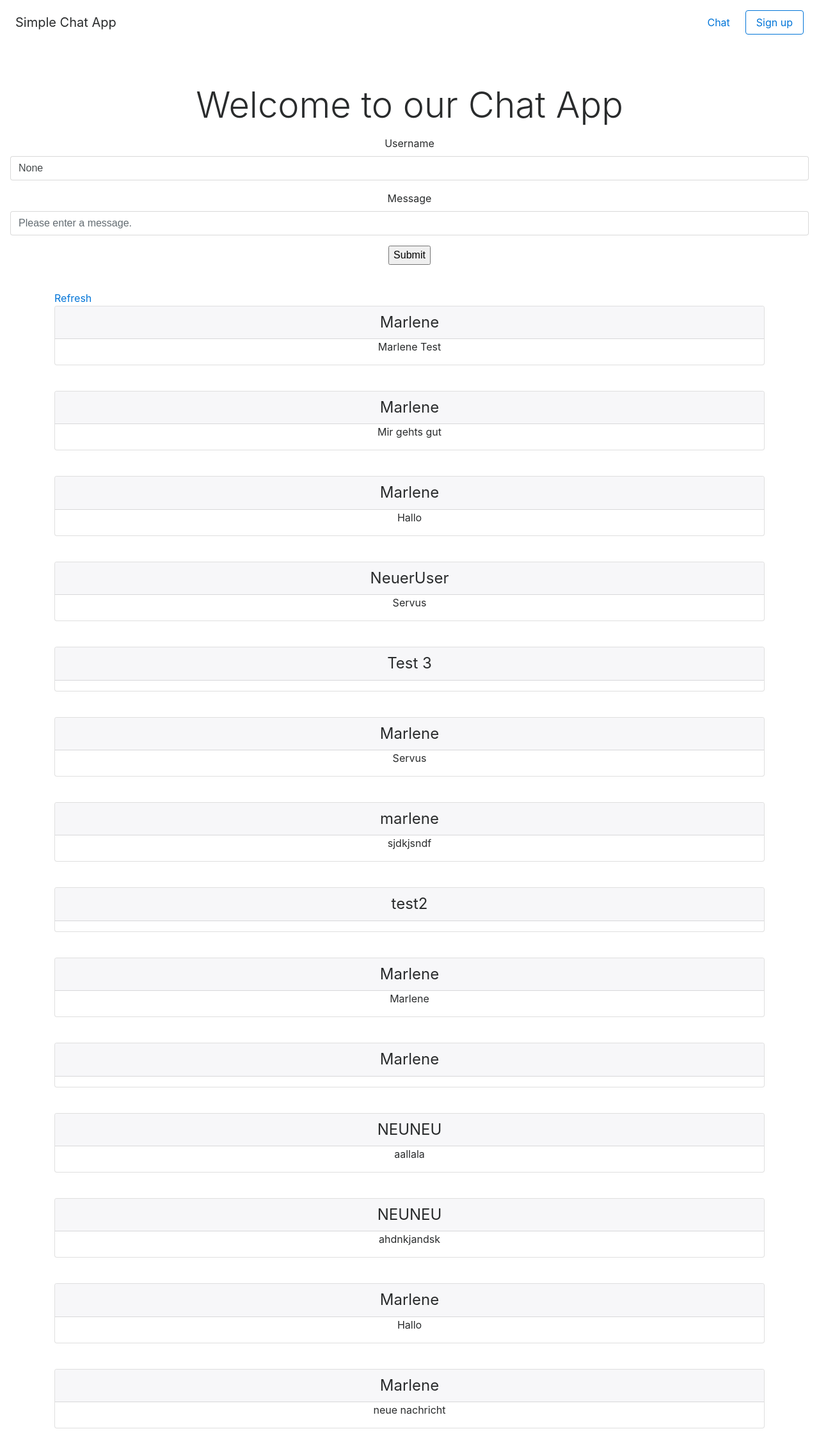
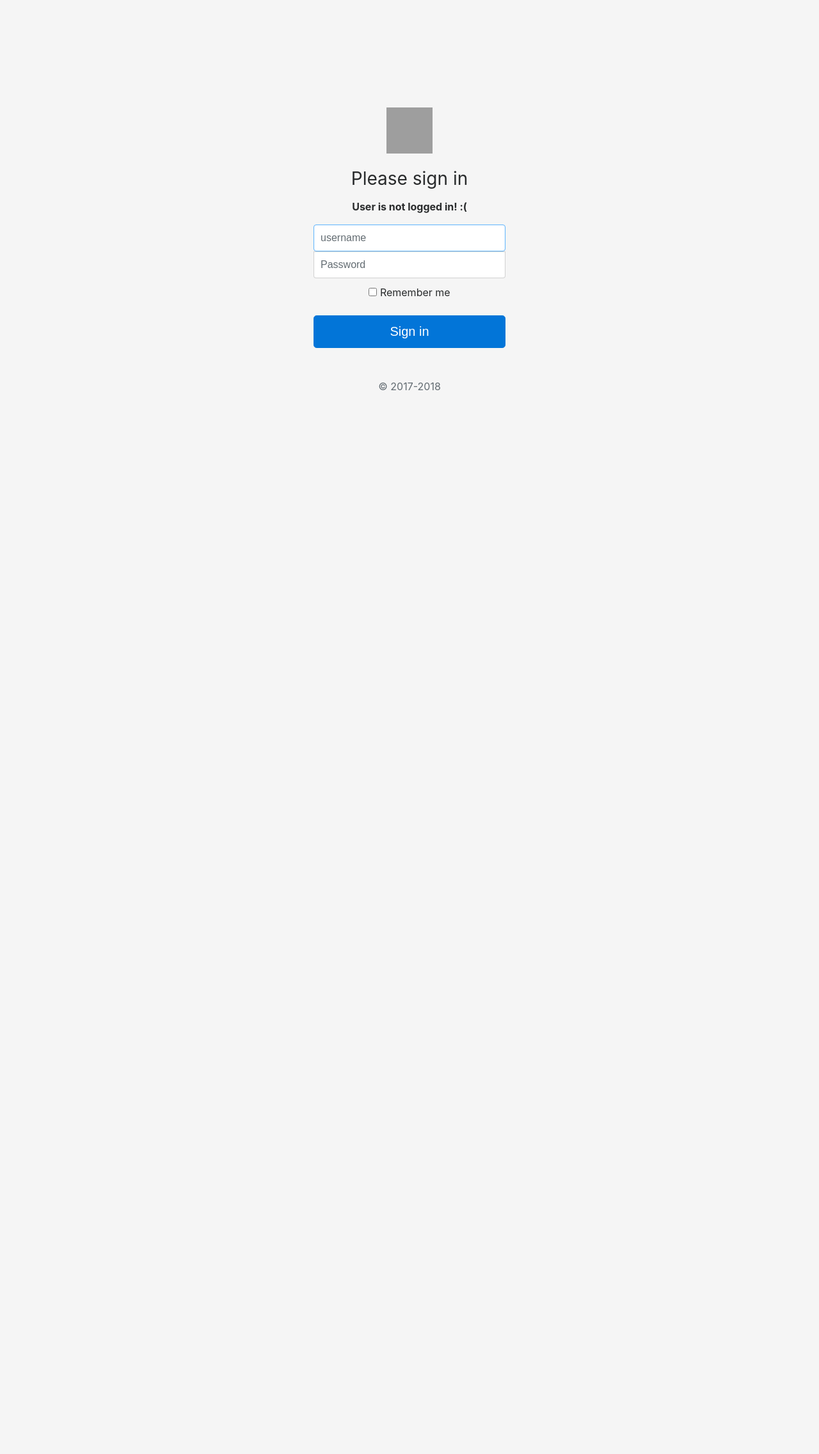
Before and after one commit to MarPi95/ChatApp_Marlene, a Flask app: page /chat in a window 1280 px wide. Shown: the whole page at 64% size. After the commit the page ends 610 px from the top, so only its background shows below. Run offline with Flask 2, Linux system fonts and the light colour scheme; data comes from the database, SQL or seed files in the repository; both versions use the stored data as it was before the commit; grey boxes are pictures that could not be loaded.

Commit message:
Lesson 20 - 3

```diff
--- a/main.py
+++ b/main.py
@@ -1,4 +1,5 @@
 import os
+import uuid
 from flask import Flask, render_template, request, make_response
 from flask_sqlalchemy import SQLAlchemy
 
@@ -10,14 +11,19 @@ webapp.config['SQLALCHEMY_TRACK_MODIFICATIONS'] = False
 db = SQLAlchemy(webapp)
 
 
+class User(db.Model):
+    id = db.Column(db.Integer, primary_key=True)
+    username = db.Column(db.String, unique=False, nullable=False)
+    password = db.Column(db.String, nullable=False)
+    messages = db.relationship('Message', backref='user', lazy=True) #one to many, 1 user mehrere Messages, lazyloading = erst wenn geladen und verwendet dann wird es geladen
+    session_token = db.Column(db.String, unique=True)
+
 class Message(db.Model):
     id = db.Column(db.Integer, primary_key=True)
-    username = db.Column(db.String, unique=False)
-    message = db.Column(db.String, unique=False)
-
+    message = db.Column(db.String, nullable=False)
+    user_id = db.Column(db.Integer, db.ForeignKey('user.id'), nullable=False)
 
 db.create_all()
-
 
 @webapp.route("/", methods=["GET"])
 def index():
@@ -25,35 +31,62 @@ def index():
 
     return render_template("index.html", username=username)
 
-
 @webapp.route("/login", methods=["Post"])
 def login():
     username = request.form.get("username")
+    password = request.form.get("password")
     remember_me = request.form.get("remember")
 
+    user_model = db.session.query(User).filter(User.username == username).first()
+    if not user_model:
+        user_model = User(username=username, password=password)
+        db.session.add(user_model)
+        db.session.commit()
+
+    if password != user_model.password:
+        return render_template("index.html", error="Wrong username/password! :(")
+    else:
+        session_token = str(uuid.uuid4())
+
+        user_model.session_token = session_token
+        db.session.commit()
+
     messages = Message.query.all()
-    response = make_response(render_template("chat.html", username=username, messages=messages))
+
+    response = make_response(render_template("chat.html", username=user_model.username, messages=messages))
     if remember_me:
-        response.set_cookie("remember_user", username)
+        response.set_cookie("remember_user", user_model.username)
     else:
         response.set_cookie("remember_user", "")
 
+    response.set_cookie("session_token", session_token, httponly=True, samesite='Strict')
     return response
 
+@webapp.route("/logout", methods=["GET"])
+def logout():
+    session_token = request.cookies.get("session_token")
+    response = make_response(render_template("index.html", error="User is not logged in."))
+    if session_token:
+        response.set_cookie("session_token", "")
+    return response
 
 @webapp.route("/chat", methods=["GET", "POST"])
 def chat():
+    session_token = request.cookies.get("session_token")
+
+    if not session_token:
+        return render_template("index.html", error="User is not logged in! :(")
     username = None
     if request.method == "POST":
-        username = request.form.get("username")
         message = request.form.get("message")
 
-        message_model = Message(username=username, message=message)
+        user_model = db.session.query(User).filter(User.session_token == session_token).one()
+        message_model = Message(user_id=user_model.id, message=message)
 
         db.session.add(message_model)
         db.session.commit()
-    else:
-        username = request.args.get("username")
+
+        username = user_model.username
 
     messages = Message.query.all()
 
@@ -62,17 +95,25 @@ def chat():
 
 @webapp.route("/delete", methods=["GET"])
 def delete():
+
+    session_token = request.cookies.get("session_token")
+
+    if not session_token:
+        return render_template("index.html", error="User is not logged in! :(")
+
+
     message_id = request.args.get("id")
 
     print("delete {}".format(message_id))
+    user_model = db.session.query(User).filter(User.session_token == session_token).one()
+    message_model = db.session.query(Message).filter(Message.id == message_id).first()
+    if message_id in user_model.messages:
+       db.session.delete(message_model)
+       db.session.commit()
 
-    db.session.query(Message).filter(Message.id == message_id).delete()
-    db.session.commit()
-
-    username = request.args.get("username")
     messages = Message.query.all()
 
-    return render_template("chat.html", username=username, messages=messages)
+    return render_template("chat.html", username=user_model.username, messages=messages)
 
 if __name__ == "__main__":
     webapp.run(use_reloader=True)
--- a/templates/chat.html
+++ b/templates/chat.html
@@ -9,8 +9,9 @@
     <div class="d-flex flex-column flex-md-row align-items-center p-3 px-md-4 mb-3 bg-white border-bottom box-shadow">
       <h5 class="my-0 mr-md-auto font-weight-normal">Simple Chat App</h5>
       <nav class="my-2 my-md-0 mr-md-3">
-        <a class="p-2 text-dark" href="#">Chat</a>
+        <a class="p-2 text-dark" href="/logout">Logout</a>
       </nav>
+        You are logged in as {{ username }}!
       <a class="btn btn-outline-primary" href="#">Sign up</a>
     </div>
 
@@ -42,13 +43,13 @@
         <div class="card-deck mb-3 text-center">
             <div class="card mb-4 box-shadow">
               <div class="card-header">
-                <h4 class="my-0 font-weight-normal">{{ msg.username }}</h4>
+                <h4 class="my-0 font-weight-normal">{{ msg.user.username }}</h4>
               </div>
               <div class="card-body">
                 <p>
                     {{ msg.message }}
-                    {% if msg.username == username %}
-                      <a class="btn btn-outline-primary" href="/delete?username={{ username }}&id={{msg.id}}">Delete</a>
+                    {% if msg.user.username == username %}
+                      <a class="btn btn-outline-primary" href="/delete?id={{msg.id}}">Delete</a>
                     {% endif %}
                 </p>
               </div>
--- a/templates/index.html
+++ b/templates/index.html
@@ -9,13 +9,17 @@
     <form action="/login" method="post" class="form-signin">
       <img class="mb-4" src="https://getbootstrap.com/docs/4.0/assets/brand/bootstrap-solid.svg" alt="" width="72" height="72">
       <h1 class="h3 mb-3 font-weight-normal">Please sign in</h1>
+
+      {% if error %}
+      <p><b>{{error}}</b></p>
+      {% endif %}
+
       <label for="username" class="sr-only">Email address</label>
-
       <input type="text" id="username" name="username" class="form-control" {% if username %}value="{{username}}"{% endif %}
              placeholder="username" required autofocus>
 
-      <!-- label for="inputPassword" class="sr-only">Password</label>
-      <input type="password" id="inputPassword" class="form-control" placeholder="Password" required -->
+      <label for="inputPassword" class="sr-only">Password</label>
+      <input type="password" id="inputPassword" name="password" class="form-control" placeholder="Password" required>
 
       <div class="checkbox mb-3">
         <label>
--- /dev/null
+++ b/uuid_test.py
@@ -0,0 +1,3 @@
+import uuid
+
+print(str(uuid.uuid4()))
```
Also changed, not shown: db.sqlite3 (deleted).
